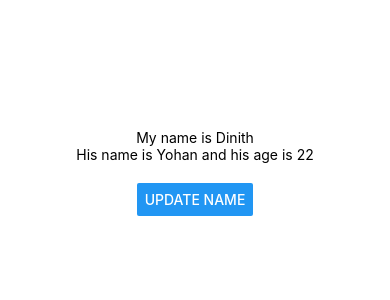
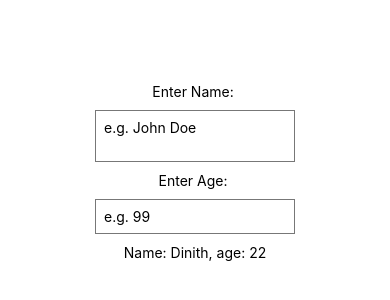
Before and after one commit to dinithmaleesha/learn-react-native-II, a React Native app: screen / in a window 390 px wide. Shown: the part 250-550 px from the top of the page. Built offline with nearby package versions, Linux system fonts and the light colour scheme.

Commit message:
Tutorial #5 - Text Inputs

```diff
--- a/App.js
+++ b/App.js
@@ -1,23 +1,29 @@
 import { StatusBar } from 'expo-status-bar';
 import { useState } from 'react';
-import { StyleSheet, Text, View, Button } from 'react-native';
+import { StyleSheet, Text, View, TextInput } from 'react-native';
 
 export default function App() {
   const [name, setName] = useState('Dinith')
-  const [person, setPerson] = useState({ name: 'Yohan', age: 22})
+  const [age, setAge] = useState(22)
 
-  const clickHandler = () => {
-    setName('Maleesha')
-    setPerson({name: 'Luigi', age: 45})
-  }
 
   return (
     <View style={styles.container}>
-      <Text>My name is { name }</Text>
-      <Text>His name is {person.name} and his age is {person.age}</Text>
-      <View style={styles.buttonContainer}>
-        <Button title='Update name' onPress={clickHandler}/>
-      </View>
+      <Text>Enter Name: </Text>
+      <TextInput
+        multiline
+        style={styles.input}
+        placeholder='e.g. John Doe'
+        onChangeText={(val) => setName(val)}
+      />
+      <Text>Enter Age: </Text>
+      <TextInput
+        style={styles.input}
+        placeholder='e.g. 99'
+        keyboardType='numeric'
+        onChangeText={(val) => setAge(val)}
+      />
+      <Text>Name: {name}, age: {age}</Text>
       <StatusBar style="auto" />
     </View>
   );
@@ -30,7 +36,11 @@
     alignItems: 'center',
     justifyContent: 'center',
   },
-  buttonContainer: {
-    marginTop: 20
+  input: {
+    borderWidth: 1,
+    borderColor: '#777',
+    padding: 8,
+    margin: 10,
+    width: 200,
   }
 });
```
Also changed, not shown: note.txt (added).
